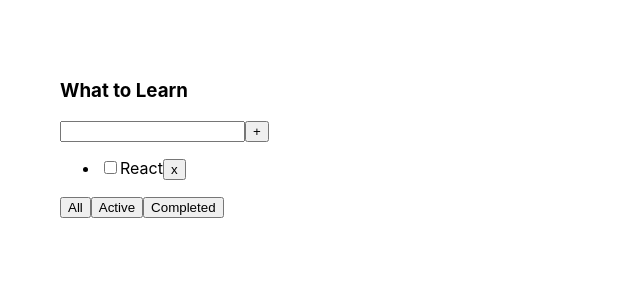
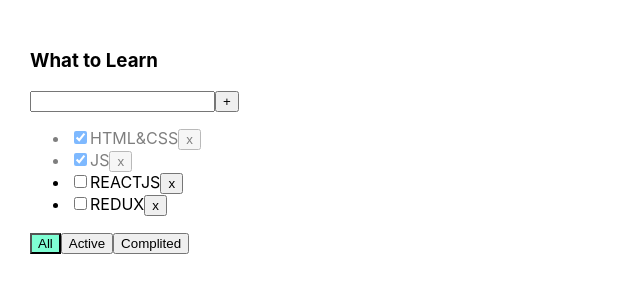
Before and after one commit to iliik/Todolist, a React (Create React App) app: page / in a window 1280 px wide. Shown: the top 300 px of the page, without its empty margins (0-640 px from the left). Built offline with nearby package versions, Linux system fonts and the light colour scheme.

Commit message:
commit-3

```diff
--- a/src/App.css
+++ b/src/App.css
@@ -6,3 +6,19 @@
 .App > div {
   margin-right: 50px;
 }
+
+.error {
+  border: red 1px solid;
+}
+
+.errorMessage {
+  color: red;
+}
+
+.activeFilter {
+  background-color: aquamarine;
+}
+
+.isDone {
+  opacity: 0.5;
+}
--- a/src/App.tsx
+++ b/src/App.tsx
@@ -1,55 +1,57 @@
 import React, {useState} from 'react';
 import './App.css';
-import {TaskType, Todolist} from "./Todolist";
+import {TaskType, Tobolist} from "./Tobolist";
 import {v1} from "uuid";
 
-export type FilterValuesType = "all" | "completed" | "active";
+export type FilterValuesType = 'all' | 'complited' | 'active'
 
-function App() {
-    let [tasks, setTsaks] = useState<Array<TaskType>>([
-        {id: v1(), title: "CSS", isDone: true},
-        {id: v1(), title: "JS", isDone: true},
-        {id: v1(), title: "React", isDone: false}
-    ]);
+export function App() {
+    let [tasks, setTasks] = useState<TaskType[]>([
+        {id: v1(), title: 'HTML&CSS', isDone: true},
+        {id: v1(), title: 'JS', isDone: true},
+        {id: v1(), title: 'REACTJS', isDone: false},
+        {id: v1(), title: 'REDUX', isDone: false}
+    ])
+    let [filter, setFilter] = useState<FilterValuesType>('all')
+    function changeFilter(value: FilterValuesType) {
+        setFilter(value)
+    }
+    function removeTask(id: string) {
+        let filterebTasks = tasks.filter(t => t.id !== id)
+        setTasks(filterebTasks)
+    }
+    function addTask(title: string) {
+        let newTask = {id: v1(), title, isDone: true}
+        let newTasks = [newTask, ...tasks];
+        setTasks(newTasks)
 
-    let [filter, setFilter] = useState<FilterValuesType>("active")
+    }
+    function changeStatus (taskId: string, isDone:boolean){
+        let task = tasks.find( t => t.id === taskId)
+        if(task) {
+            task.isDone = isDone
+        }
+        setTasks([...tasks])
 
-    function removeTask(id: string) {
-        let filteredTasks = tasks.filter(t => t.id !== id)
-        setTsaks(filteredTasks)
     }
-
-    function addTask(title:string){
-        let newTask = {
-            id: v1(),
-            title:title,
-            isDone: false};
-        let newtasks = [newTask, ...tasks];
-        setTsaks(newtasks);
+    let tasksForTodolist = tasks
+    if (filter === 'complited') {
+        tasksForTodolist = tasks.filter(t => t.isDone === true)
     }
-
-    function changeFilter(value: FilterValuesType) {
-        setFilter(value);
-    }
-
-    let tasksForTodolist = tasks;
-    if (filter === "completed") {
-        tasksForTodolist = tasks.filter(t => t.isDone === true);
-    }
-    if (filter === "active") {
-        tasksForTodolist = tasks.filter(t => t.isDone === false);
+    if (filter === 'active') {
+        tasksForTodolist = tasks.filter(t => t.isDone === false)
     }
 
     return (
         <div className="App">
-            <Todolist title="What to Learn"
+            <Tobolist title={'What to Learn'}
                       tasks={tasksForTodolist}
                       removeTask={removeTask}
                       changeFilter={changeFilter}
                       addTask={addTask}
+                      changeTaskStatus={changeStatus}
+                      filter={filter}
             />
         </div>
     );
 }
-
-export default App;
--- /dev/null
+++ b/src/Tobolist.tsx
@@ -0,0 +1,83 @@
+import React, {ChangeEvent, KeyboardEvent, useState} from 'react';
+import {FilterValuesType} from "./App";
+
+export type TaskType = {
+    id: string
+    title: string
+    isDone: boolean
+}
+
+type PropsType = {
+    title: string
+    tasks: TaskType[]
+    removeTask: (id: string) => void
+    changeFilter: (value: FilterValuesType) => void
+    addTask: (title: string) => void
+    changeTaskStatus:(taskId: string, isDone:boolean)=>void
+    filter:FilterValuesType
+
+
+}
+
+export const Tobolist = (props: PropsType) => {
+
+    const [title, setTitle] = useState('')
+    const [error, setError] = useState <string | null>(null)
+
+    const onNewTitleChangeHandler = (e:ChangeEvent<HTMLInputElement>) => {
+        setTitle(e.currentTarget.value)
+    }
+    const onKeyPressHandler =(e:KeyboardEvent<HTMLInputElement>)=> {
+        setError(null)
+        if (e.charCode === 13) {
+            props.addTask(title);
+            setTitle('');
+        }
+    }
+    const addTask = ()=>{
+        if(title.trim() !== ''){
+            props.addTask(title.trim());
+            setTitle('');
+        } else {
+            setError('ERROR')
+        }
+
+
+    }
+const onAllClickHandler= () =>{props.changeFilter('all')}
+const onActiveClickHandler= () =>{props.changeFilter('active')}
+const onComplitedClickhandler= () =>{props.changeFilter('complited')}
+    return (
+        <div>
+            <h3>{props.title}</h3>
+            <div>
+                <input value={title} onChange={onNewTitleChangeHandler}
+                       onKeyPress={onKeyPressHandler}
+                       className={error ?'error' : ''}/>
+                <button onClick={addTask}>+</button>
+                {error && <div className='errorMessage'>{error}</div>}
+            </div>
+            <ul>
+                {props.tasks.map(t => {
+                    const onRemuveHandler = () => {props.removeTask(t.id)}
+                    const onChangeHandler = (e:ChangeEvent<HTMLInputElement>)=> {
+                       props.changeTaskStatus(t.id, e.currentTarget.checked)
+                    }
+                        return<li key={t.id} className={t.isDone ?'isDone' : ''}><input
+                            type={"checkbox"}
+                            checked={t.isDone}
+                        onChange={onChangeHandler}/><span>{t.title}</span>
+                            <button onClick={onRemuveHandler}>x</button>
+                    </li>})}
+            </ul>
+            <div>
+                <button className={props.filter === 'all' ? 'activeFilter' : ''}
+                        onClick={onAllClickHandler}>All</button>
+                <button className={props.filter === 'active' ? 'activeFilter' : ''}
+                        onClick={onActiveClickHandler}>Active</button>
+                <button className={props.filter === 'complited' ? 'activeFilter' : ''}
+                        onClick={onComplitedClickhandler}>Complited</button>
+            </div>
+        </div>
+    )
+}
--- a/src/Todolist.tsx
+++ /dev/null
@@ -1,63 +0,0 @@
-import React, {ChangeEvent, useState} from "react";
-import {FilterValuesType} from "./App";
-
-export type TaskType = {
-    id: string
-    title: string
-    isDone: boolean
-}
-
-type PropsType = {
-    title: string
-    tasks: Array<TaskType>
-    removeTask: (id: string) => void
-    changeFilter: (value: FilterValuesType) => void
-    addTask: (title: string) => void
-
-}
-
-export const Todolist = (props: PropsType) => {
-        const [newTaskTitle, setnewTaskTitle] = useState("");
-
-        const onNewTitleChangeHendler = (e: ChangeEvent<HTMLInputElement>) => {
-            setnewTaskTitle(e.currentTarget.value)
-        }
-        const addTask = () => {
-            props.addTask(newTaskTitle);
-            setnewTaskTitle("");
-        }
-        const onAllClickHendler = () => props.changeFilter("all")
-        const onActiveClickHendler = () => props.changeFilter("active")
-        const onCompletedClickHendler = () => props.changeFilter("completed")
-
-        return (
-            <div className="App">
-                <div>
-                    <h3>{props.title}</h3>
-                    <div>
-                        <input value={newTaskTitle} onChange={onNewTitleChangeHendler}/>
-                        <button onClick={addTask}>+</button>
-                    </div>
-                    <ul>
-                        {props.tasks.map((t) => {
-                            const onRemoveHendler = () => {
-                                props.removeTask(t.id)
-                            }
-
-                            return (<li key={t.id}><input type="checkbox" checked={t.isDone}/>
-                                    <span>{t.title}</span>
-                                    <button onClick={onRemoveHendler}>x</button>
-                                </li>
-                            )
-                        })}
-                    </ul>
-                    <div>
-                        <button onClick={onAllClickHendler}>All</button>
-                        <button onClick={onActiveClickHendler}>Active</button>
-                        <button onClick={onCompletedClickHendler}>Completed</button>
-                    </div>
-                </div>
-            </div>
-        )
-    }
-;
--- a/src/index.tsx
+++ b/src/index.tsx
@@ -1,17 +1,12 @@
 import React from 'react';
-import ReactDOM from 'react-dom/client';
+import ReactDOM from 'react-dom';
 import './index.css';
-import App from './App';
-import reportWebVitals from './reportWebVitals';
+import * as serviceWorker from './serviceWorker';
+import {App} from "./App";
 
-const root = ReactDOM.createRoot(
-  document.getElementById('root') as HTMLElement
-);
-root.render(
-  <App />
-);
+ReactDOM.render(<App />,  document.getElementById('root'));
 
-// If you want to start measuring performance in your app, pass a function
-// to log results (for example: reportWebVitals(console.log))
-// or send to an analytics endpoint. Learn more: https://bit.ly/CRA-vitals
-reportWebVitals();
+// If you want your app to work offline and load faster, you can change
+// unregister() to register() below. Note this comes with some pitfalls.
+// Learn more about service workers: https://bit.ly/CRA-PWA
+serviceWorker.unregister();
```
Also changed, not shown: src/setupTests.ts (+1 -1 lines), src/logo.svg, 1 other file (tests, documents, lock files or other folders).
